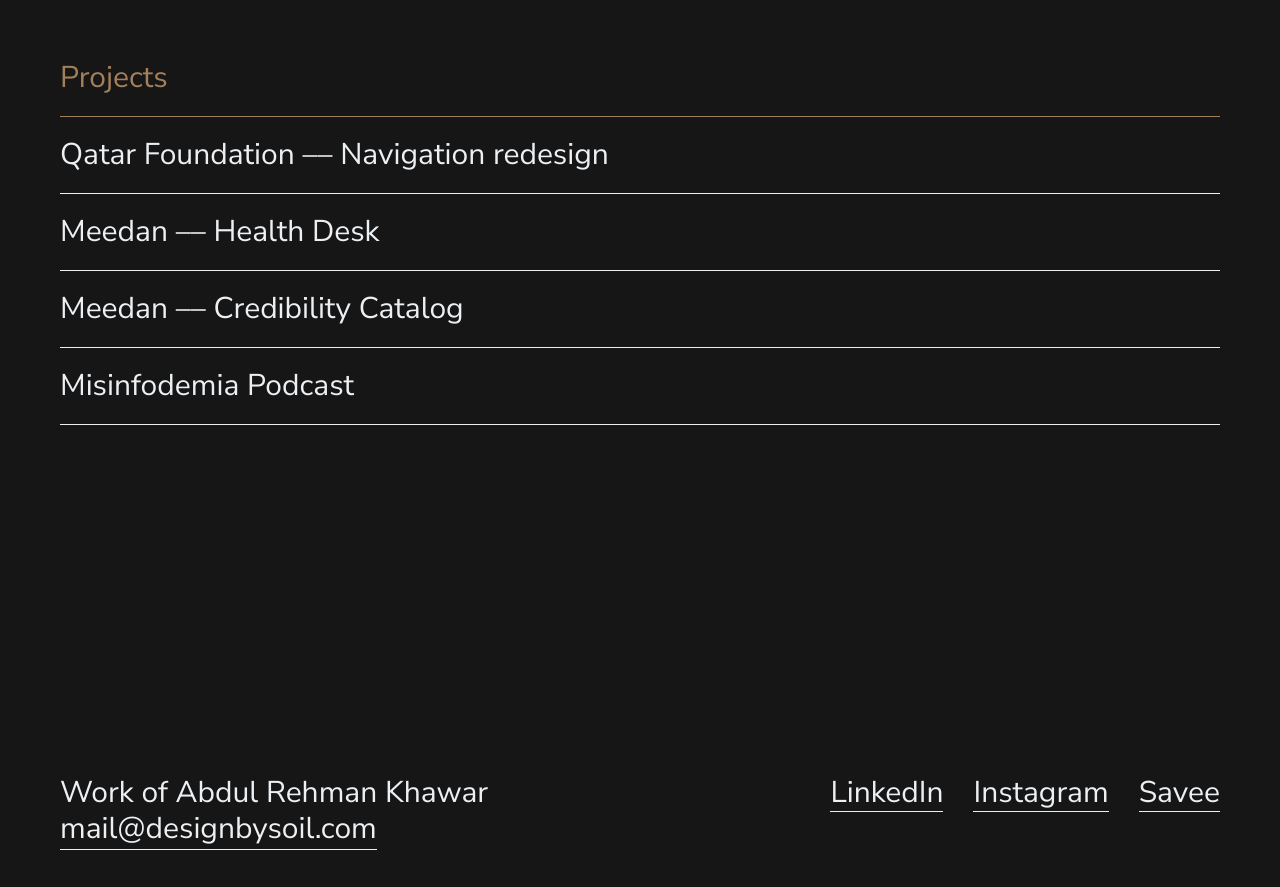
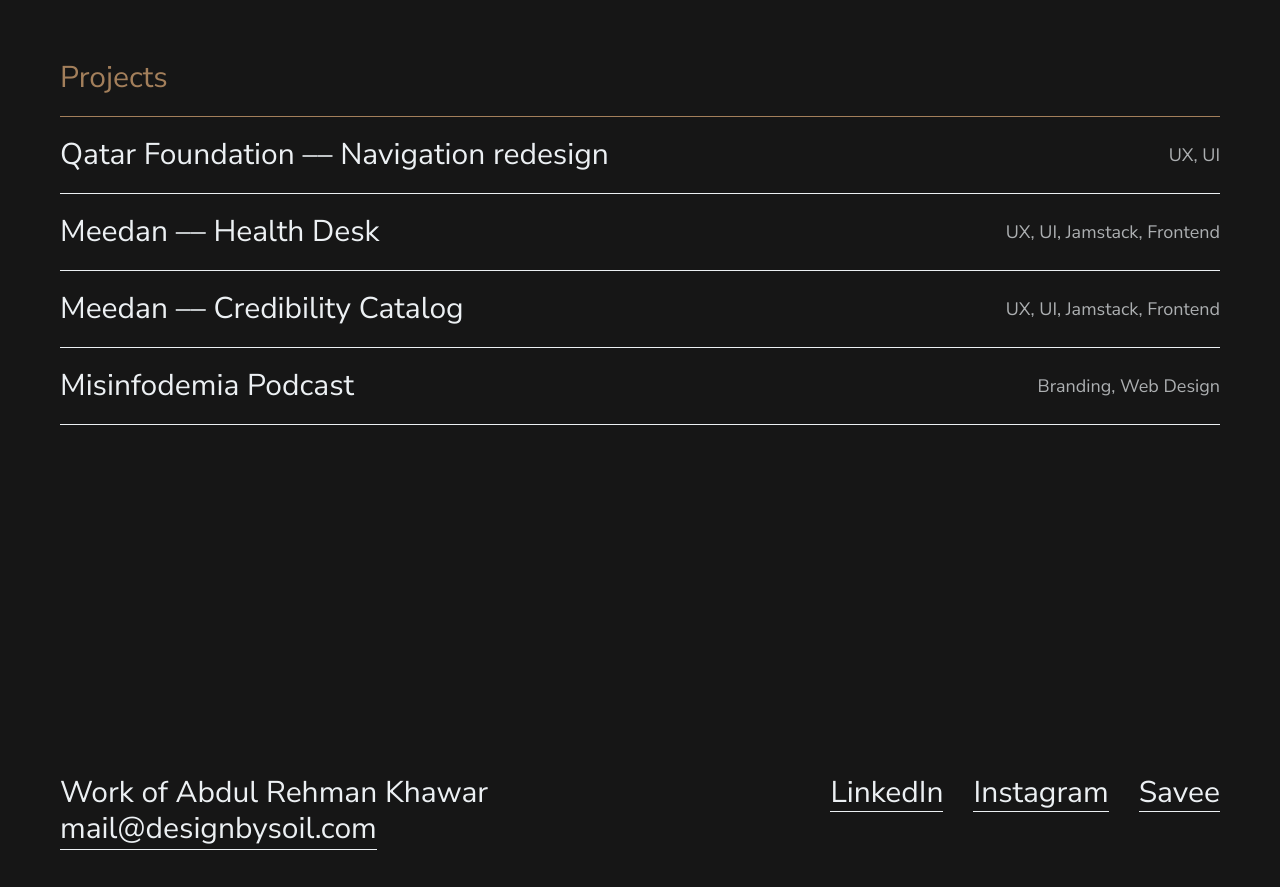
Before and after one commit to designbysoil/designbysoil.com, a Jekyll site: the page built from index.html, in a window 1280 px wide. Shown: the part 527-1414 px from the top of the page. Built offline with Jekyll 4.4.1, drawn with Linux system fonts in a browser that asks for light colours; nearby versions of some CDN libraries; a script that is not in the unit is left out.

Commit message:
QF nav project copy.

```diff
--- a/_data/projects.yaml
+++ b/_data/projects.yaml
@@ -27,7 +27,7 @@
   crop: "center"
   page: "/project/health-desk"
   client: "Meedan"
-  toolkit: "UX, UI"
+  toolkit: "UX, UI, Jamstack, Frontend"
 credcat:
   title: "Meedan –– Credibility Catalog"
   color: "#BAFCFF"
@@ -36,7 +36,7 @@
   crop: "faces"
   page: "/project/meedan-credibility-catalog"
   client: "Meedan"
-  toolkit: "UX, UI"
+  toolkit: "UX, UI, Jamstack, Frontend"
   case:
     - image: "https://images.ctfassets.net/2orm8gd3ce6v/2Q7tF4zALUArRuQlASXv92/616f6f9f17771d8d384d142281fb5f2c/Credibility_Catalog_-_case_-_1.png"
     - image: "https://images.ctfassets.net/2orm8gd3ce6v/2bEs9rleect5lIFOEehT88/9827488209abd6801b1c60d9af845c1c/Credibility_Catalog_-_case_-_2.png"
--- a/css/master.scss
+++ b/css/master.scss
@@ -100,6 +100,13 @@
     line-height: 28px;
 }
 
+.small {
+    font-size: 18px;
+    font-weight: 400;
+    line-height: 26px;
+    opacity: 0.7;
+}
+
 
 a {
     color: #ecf0f3;
@@ -172,7 +179,9 @@
 }
 
 .project-list a {
-    display: block;
+    display: flex;
+    justify-content: space-between;
+    align-items: center;
     padding: 20px 0;
     &:hover .media {
         opacity: 1;
@@ -188,7 +197,7 @@
     max-width: 300px;
     transition: ease .2s;
     position: absolute;
-    transform: translate(120%, -50%);
+    transform: translate(180%, -50%);
     z-index: -1;
     object-fit: cover;
     pointer-events: none;
@@ -460,6 +469,7 @@
 
     .project-list a {
         overflow: hidden;
+        display: block;
     }
 
     .project-list a .media {
--- a/index.html
+++ b/index.html
@@ -18,6 +18,9 @@
                 <div class="media">
                     <img src="{{ project[1]['thumbnail'] }}" />
                 </div>
+                <div class="toolkit small">
+                    {{ project[1]['toolkit'] }}
+                </div>
             </a>
         {% endfor %}
     </div>
--- a/work/index.html
+++ b/work/index.html
@@ -9,7 +9,8 @@
             <div>
                 <a href="{{ project[1]['page'] }}">
                     <img src="{{ project[1]['thumbnail'] }}?w=400&h=400{% if project[1]['crop'] == 'faces' %}&fit=crop&f=faces{% endif %}" />
-                <h3 style="color:{{ project[1].color }} !important;">{{ project[1]['title'] }}</h3>
+                <h3 style="color:{{ project[1]['color'] }} !important;">{{ project[1]['title'] }}</h3>
+                <div class="small">{{ project[1]['toolkit'] }}</div>
                 </a>
             </div>
         {% endfor %}
```
Also changed, not shown: project/qatar-foundation-navigation-redesign/index.html (+5 -3 lines).
